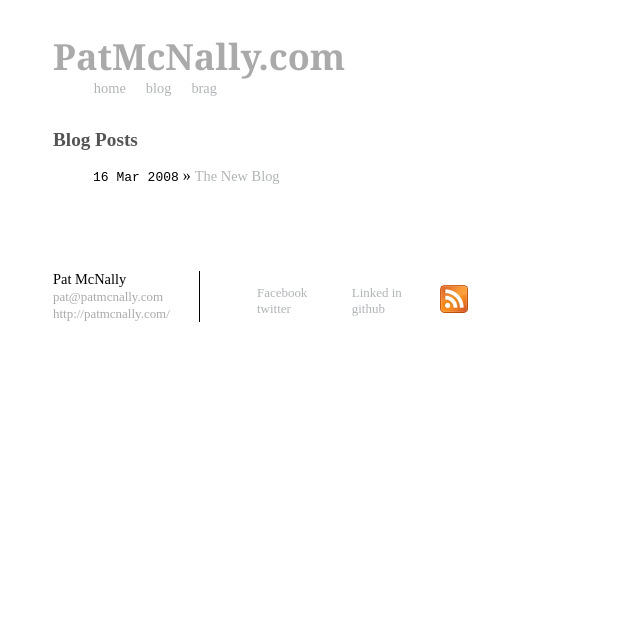
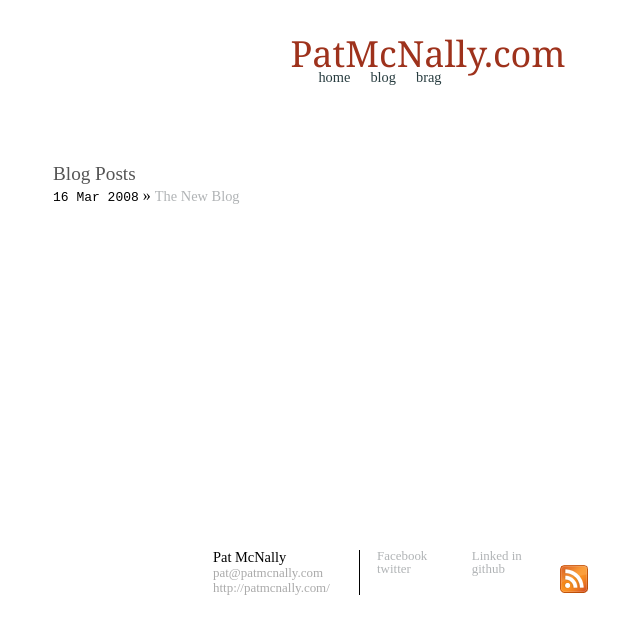
Before and after one commit to patmcnally/patmcnally.com, a Jekyll site: the page built from index.html, in a window 1280 px wide. Shown: the top 634 px of the page, without its empty margins (212-852 px from the left). Built offline with Jekyll 4.4.1, drawn with Linux system fonts in a browser that asks for light colours; nearby versions of some CDN libraries; library files that are not in the unit come from our copies.

Commit message:
a bit more please to the eye??

```diff
--- a/_layouts/default.html
+++ b/_layouts/default.html
@@ -12,12 +12,13 @@
    <!--<link rel="stylesheet" href="/css/syntax.css" type="text/css" />-->
 
    <!-- Homepage CSS -->
+   <link rel="stylesheet" href="/css/reset.css" type="text/css" media="screen, projection" />
    <link rel="stylesheet" href="/css/screen.css" type="text/css" media="screen, projection" />
 </head>
 <body>
 
-<div class="site">
 
+  <div class="site">
   <div id="header">
     <div id="title">
       <h1><a href="/">PatMcNally.com</a></h1>
@@ -28,10 +29,10 @@
 	<li><a class="subtitle" href="/">blog</a></li>
 	<li><a class="subtitle" href="/">brag</a></li>
     </div>
-</div>
-
+  </div>
+  <div class="content_wrap">
   {{ content }}
-
+  </div>
   <div class="footer">
     <div class="contact vcard">
       <div class="fn">Pat McNally</div>
@@ -61,8 +62,8 @@
       </a>
     </div>
   </div>
+  <br style="clear:both;"/>
 </div>
-
 <script type="text/javascript">
 var gaJsHost = (("https:" == document.location.protocol) ? "https://ssl." : "http://www.");
 document.write(unescape("%3Cscript src='" + gaJsHost + "google-analytics.com/ga.js' type='text/javascript'%3E%3C/script%3E"));
--- a/css/screen.css
+++ b/css/screen.css
@@ -6,7 +6,10 @@ body{
    margin: 1em auto;
    width: 750px;
 
+
 }
+
+
 
 img{
     border: 0;
@@ -19,22 +22,41 @@ img{
 p{
     font-size:.9em;
 }
-#sizer{
-    margin-left:-1em;
-    font-size: 1.2em;
-    margin-top:-.5em;
+
+
+a{
+    color: #AAA;
+    font-size: .9em;
+    text-decoration: none;
+
+}
+a:hover{
+    color: black;
+    text-decoration: underline;
+}
+
+#header{
+   margin: 2em auto 0 auto;
+   height: 100px;
+   width: 746px;
+
+
 }
 
 #title{
-    margin-bottom: 0;
+    margin: 1em 0 0 0;
+    text-align: center;
 }
 
 #title h1{
     font-family: Georgia,'Bitstream Vera Sans Serif','Lucida Grande',Helvetica,Verdana,Arial,sans-serif;
     font-size: 2.5em;
-    margin-bottom: 0;
+    margin: 0 auto;
+
 }
-
+#title a{
+    color: #9E321C;
+}
 
 h1 .subtle{
     font-size:.8em;
@@ -44,6 +66,7 @@ h1 .subtle{
 h2{
     font-size: 1.2em;
     color:#555;
+    margin-bottom: .25em;
 }
 
 ul a{
@@ -62,12 +85,13 @@ ul a:visited{
 
 #menu{
     margin-top: -.2em;
+    margin-left: -8em;
     padding-top: 0em;
-    padding-left: .55em;
+    padding-left: 0em;
+    text-align: center;
 }
 #menu ul{
-    margin-left: 1em;
-    margin-top: -.2em;
+    margin: -.2em 0 0 1em;
     padding: 0;
 }
 #menu li{
@@ -75,39 +99,29 @@ ul a:visited{
     list-style-type: none;
     margin-left: 1em;
 }
-a{
-    color: #AAA;
-    font-size: .9em;
-    text-decoration: none;
 
+#menu a{
+    color: #283D40;
 }
-a:hover{
-    color: black;
-    text-decoration: underline;
+
+.content_wrap{
+
+    width:100%;
 }
 
 .content{
     margin: 2em auto;
     width: 750px;
+    background-color: white;
+    min-height: 300px;
 }
 .content p{
 
 }
 
-#places {
-    text-align: right;
-    margin: 0 2px 0 auto;
-    width: 10em;
-
+.posts{
+    margin-top: .2em;
 }
-#places h3{
-    font-size: .9em;
-}
-#places ul{
-    list-style:none;
-    font-family: sans-serif;
-}
-
 .posts li{
     list-style: none;
 }
@@ -119,10 +133,9 @@ a:hover{
 
 
 .footer{
-
-    margin: 6em 0;
+    width: 750px;
+    margin: 6em auto 0 160px;
     font-size: .9em;
-
 }
 
 .vcard{
```
Also changed, not shown: css/reset-min.css (added, +7 -0 lines).
